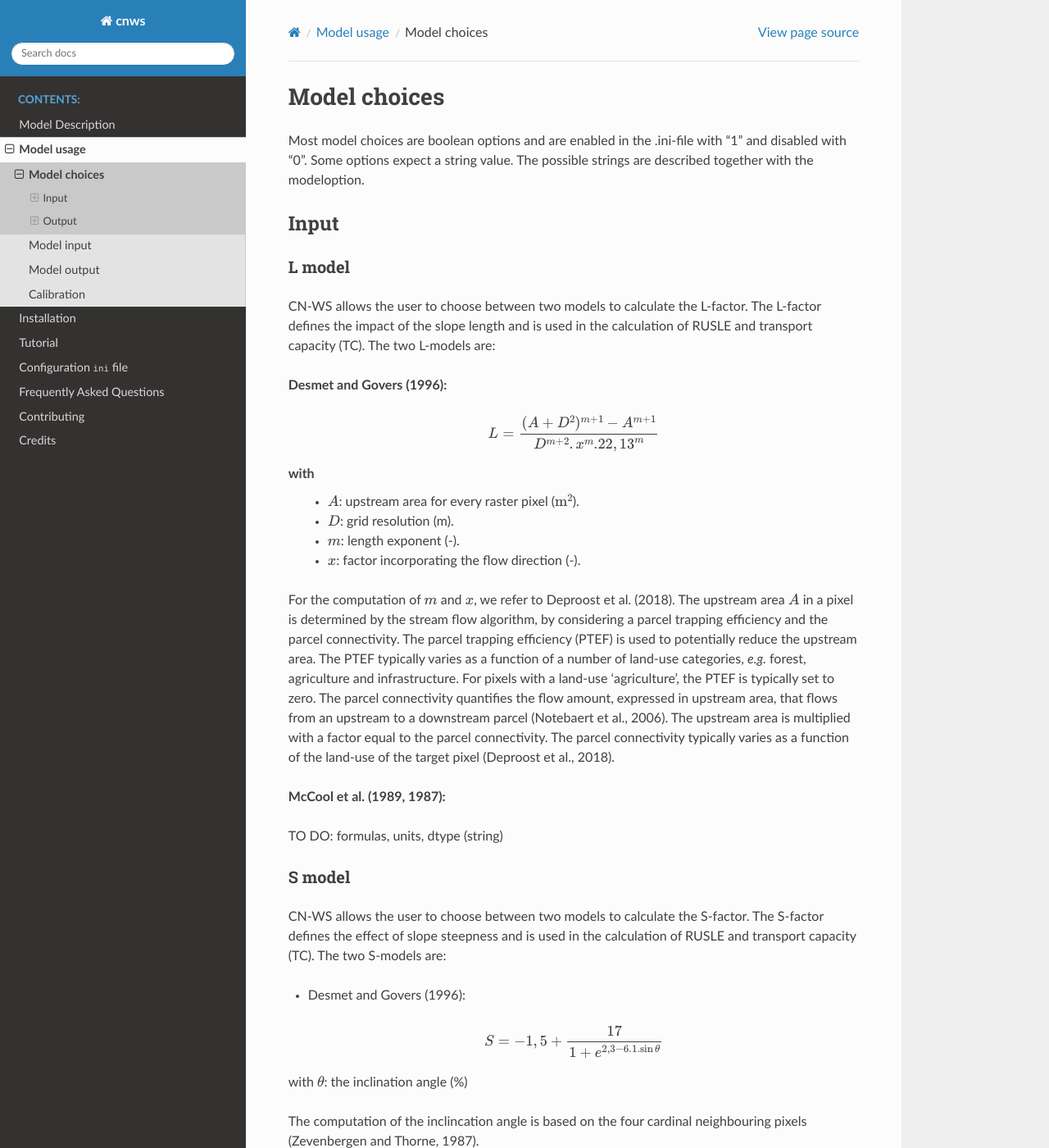
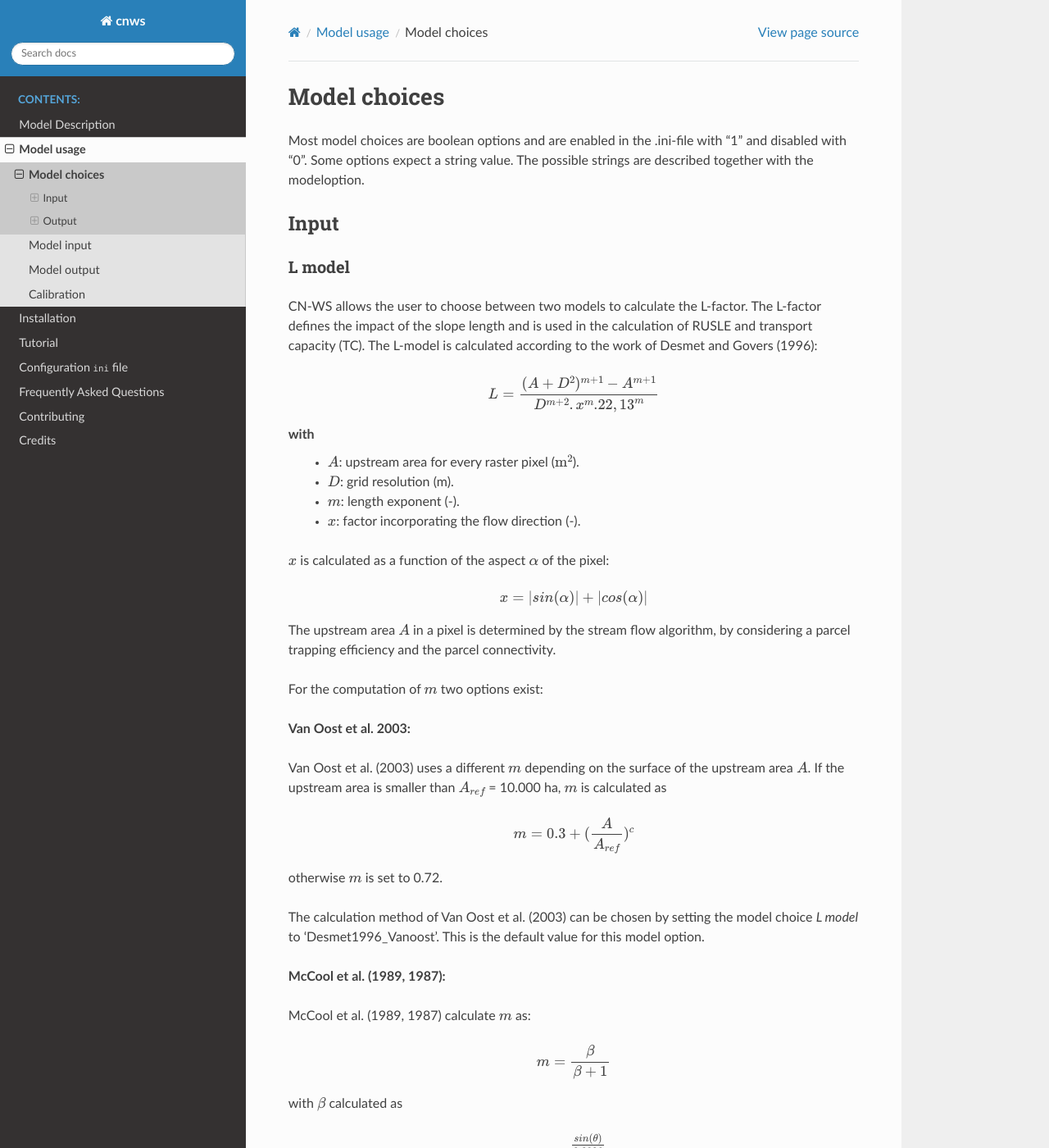
Before and after one commit to watem-sedem/watem-sedem, a Sphinx documentation site: the page built from docs/choices.rst, in a window 1280 px wide and 1400 px high. Shown: the whole window at 82% size. Built offline with Sphinx 7.4.7 and the Read the Docs theme 2.0.0, drawn with Linux system fonts in a browser that asks for light colours; some of the changed text lies outside the part shown.

Commit message:
Extening documentation of L model

```diff
--- a/docs/choices.rst
+++ b/docs/choices.rst
@@ -17,9 +17,8 @@ L model
 
 CN-WS allows the user to choose between two models to calculate the L-factor.
 The L-factor defines the impact of the slope length and is used in the
-calculation of RUSLE and transport capacity (TC). The two L-models are:
-
-**Desmet and Govers (1996):**
+calculation of RUSLE and transport capacity (TC). The L-model is calculated
+according to the work of Desmet and Govers (1996):
 
 .. math::
     L = \frac{(A+D^2)^{m+1}-A^{m+1}}{D^{m+2}.x^m.22,13^m}
@@ -30,11 +29,48 @@ with
  - :math:`m`: length exponent (-).
  - :math:`x`: factor incorporating the flow direction (-).
 
-For the computation of :math:`m` and :math:`x`, we refer to Deproost et al. (2018). The upstream area :math:`A` in a pixel is determined by the stream flow algorithm, by considering a parcel trapping efficiency and the parcel connectivity. The parcel trapping efficiency (PTEF) is used to potentially reduce the upstream area. The PTEF typically varies as a function of a number of land-use categories, *e.g.* forest, agriculture and infrastructure. For pixels with a land-use 'agriculture', the PTEF is typically set to zero. The parcel connectivity quantifies the flow amount, expressed in upstream area, that flows from an upstream to a downstream parcel (Notebaert et al., 2006). The upstream area is multiplied with a factor equal to the parcel connectivity. The parcel connectivity typically varies as a function of the land-use of the target pixel (Deproost et al., 2018).
+:math:`x` is calculated as a function of the aspect :math:`\alpha` of the pixel:
+
+.. math::
+    x = |sin(\alpha)| + |cos(\alpha)|
+
+The upstream area :math:`A` in a pixel is determined by the stream flow
+algorithm, by considering a parcel trapping efficiency and the parcel
+connectivity.
+
+For the computation of :math:`m` two options exist:
+
+**Van Oost et al. 2003:**
+
+Van Oost et al. (2003) uses a different :math:`m` depending on the surface of
+the upstream area :math:`A`. If the upstream area is smaller than
+:math:`A_{ref}` = 10.000 ha, :math:`m` is calculated as
+
+.. math::
+    m = 0.3 + (\frac{A}{A_{ref}})^c
+
+otherwise :math:`m` is set to 0.72.
+
+The calculation method of Van Oost et al. (2003) can be chosen by setting
+the model choice *L model* to 'Desmet1996_Vanoost'. This is the default value
+for this model option.
 
 **McCool et al. (1989, 1987):**
 
-TO DO: formulas, units, dtype (string)
+McCool et al. (1989, 1987) calculate :math:`m` as:
+
+.. math::
+    m = \frac{\beta}{\beta + 1}
+
+with :math:`\beta` calculated as
+
+.. math::
+    \beta = \frac{\frac{sin(\theta)}{0.0896}}{3.sin^{0.8}(\theta) + 0.56}
+
+with :math:`\theta` the slope of the pixel
+
+The calculation method of McCool et al. (1989, 1987) can be chosen by setting
+the model choice *L model* to 'Desmet1996_McCool'.
 
 .. _smodel:
 
@@ -45,7 +81,7 @@ CN-WS allows the user to choose between two models to calculate the S-factor.
 The S-factor defines the effect of slope steepness and is used in the
 calculation of RUSLE and transport capacity (TC). The two S-models are:
 
-* Desmet and Govers (1996):
+**Desmet and Govers (1996)**:
 
 .. math::
     S = -1,5+\frac{17}{1+e^{2,3-6.1.\sin{\theta}}}
```
